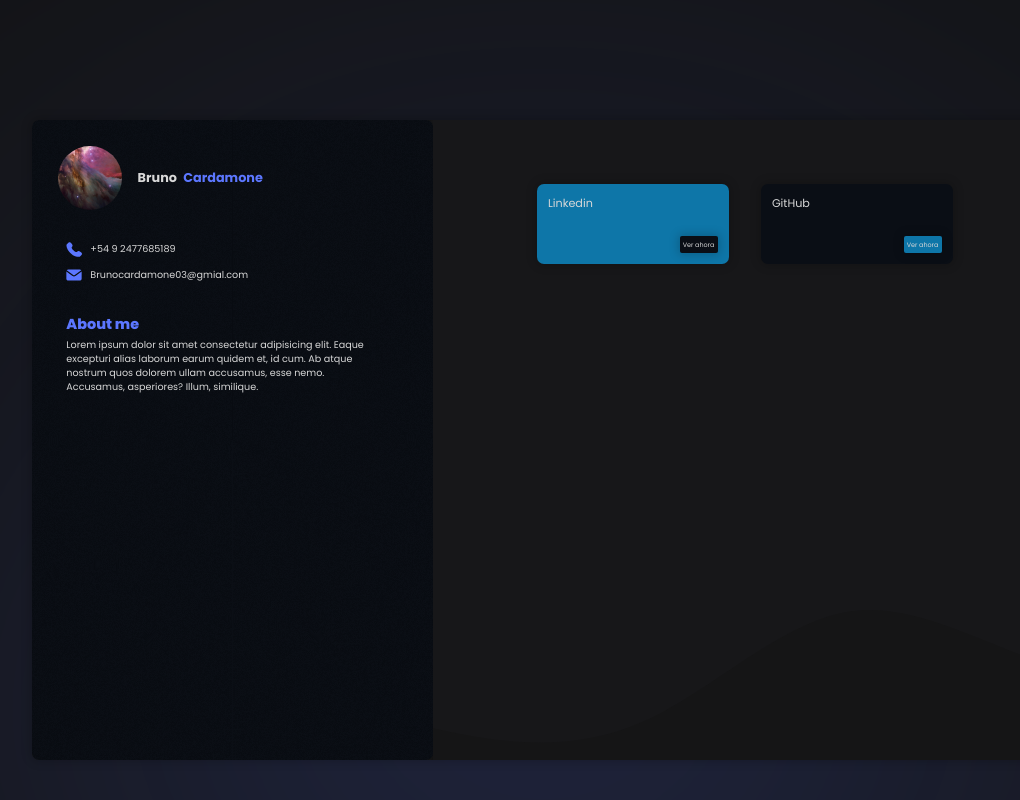
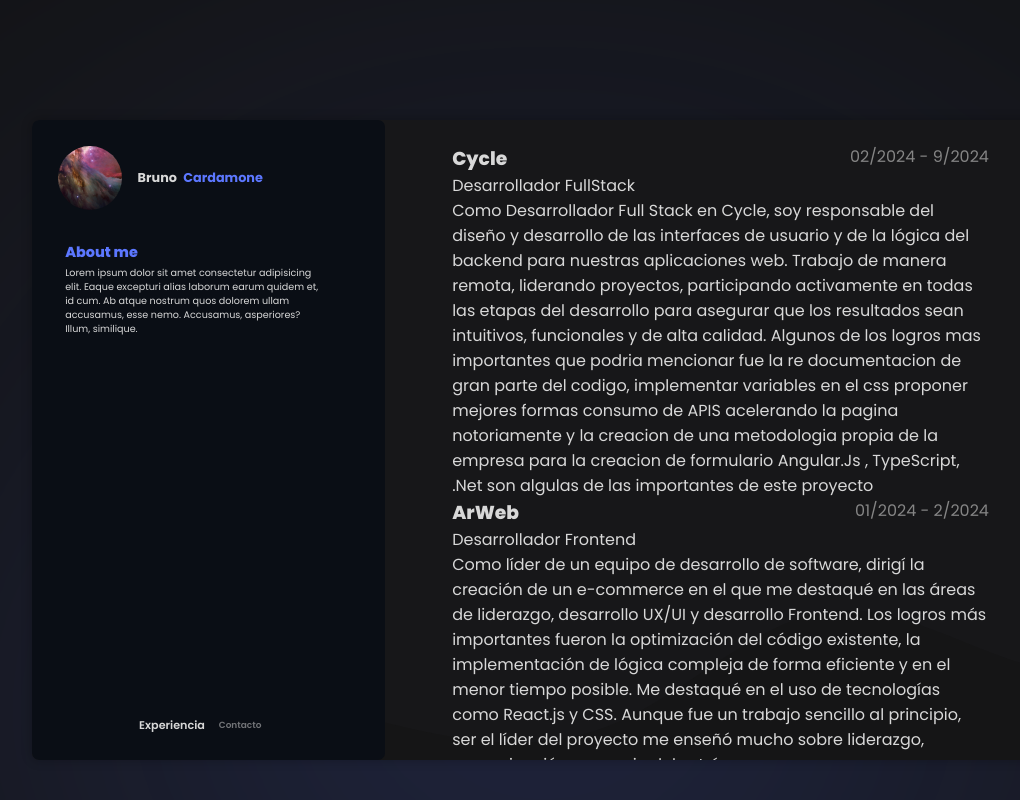
Before and after one commit to Brunocarda2005/Bruno, a React (Vite) app: page / in a window 1280 px wide. Shown: the part 2680-3480 px from the top of the page, without its empty margins (96-1116 px from the left). Built offline with nearby package versions, Linux system fonts and the light colour scheme.

Commit message:
feat: agregamos la seccion de experiencia y modificamos un poco la estructura, nuevas ideas para la seccion de experiencia estan siendo implementadas

```diff
--- a/src/components/contact/Contact.jsx
+++ b/src/components/contact/Contact.jsx
@@ -1,21 +1,35 @@
+"use strict";
 import "./contact.css";
+import { useState } from "react";
 import imgFooter from "../../static/svg/wave.svg";
-import CardContact from "./card/CardContact";
-import HeaderContact from "./header/Header";
+import CardContact from "./components/card/CardContact";
+import HeaderContact from "./components/header/Header";
+import { Content } from "./enum/content";
+import { Experiencia } from "./components/experiencia/Experiencia";
 
 export default function Contact() {
+  const [showContent, setShowContent] = useState(Content.EXPERIENCE);
+
   return (
     <main className="app__contact" id="contact">
       <div className="blob position-center">
         <span className="blob-span"></span>
       </div>
       <div className="app__contact__conten">
-        <HeaderContact />
+        <HeaderContact change={setShowContent} content={showContent} />
         <aside className="app__contact__conten__cards">
-          <section className="app__contact__conten__cards__content">
-            <CardContact name={"Linkedin"} />
-            <CardContact name={"GitHub"} />
-          </section>
+          {showContent === Content.CONTACT ? (
+            <section className="app__contact__conten__cards__content">
+              <CardContact name={"Linkedin"} />
+              <CardContact name={"GitHub"} />
+            </section>
+          ) : showContent === Content.EXPERIENCE ? (
+            <section className="app__contact__conten__cards__content">
+              <Experiencia />
+            </section>
+          ) : (
+            ""
+          )}
           <footer className="app__contact__conten__cards__footer">
             <img
               className="app__contact__conten__cards__footer__img"
--- /dev/null
+++ b/src/components/contact/components/experiencia/Experiencia.css
@@ -0,0 +1,15 @@
+.experiencia {
+    z-index: 5;
+}
+
+.experiencia__item__content__text__title {
+    display: flex;
+    justify-content: space-between;
+}
+
+.experiencia__item__content__text__title__empresa {
+    color: var(--color-principal);
+}
+.experiencia__item__content__text__title__tiempo {
+    color: var(--color-terciario);
+}
--- /dev/null
+++ b/src/components/contact/components/experiencia/Experiencia.jsx
@@ -0,0 +1,40 @@
+"use strict";
+import "./Experiencia.css";
+import { ExperienciasData } from "./Experiencias";
+
+export function Experiencia() {
+  const returnEmpresa = (indice) => {
+    const empresas = ["Cycle", "ArWeb"];
+    return empresas[indice];
+  };
+
+  return (
+    <main className="experiencia">
+      <section className="experiencia__content">
+        {ExperienciasData.map((Experiencia) => {
+          return (
+            <section
+              key={Experiencia.id}
+              className="experiencia__item__content"
+            >
+              <span className="experiencia__item__content__blob"></span>
+              <article className="experiencia__item__content__text">
+                <div className="experiencia__item__content__text__title">
+                  <h3 className="experiencia__item__content__text__title__empresa">
+                    {returnEmpresa(Experiencia.empresa)}
+                  </h3>
+                  <span className="experiencia__item__content__text__title__tiempo">
+                    {Experiencia.tiempo}
+                  </span>
+                </div>
+                <span>{Experiencia.cargo}</span>
+                <p>{Experiencia.descripcion}</p>
+              </article>
+            </section>
+          );
+        })}
+        <span className="experiencia__content__line"></span>
+      </section>
+    </main>
+  );
+}
--- /dev/null
+++ b/src/components/contact/components/experiencia/Experiencias.ts
@@ -0,0 +1,20 @@
+import { Experiencias } from "../../interface/Experiencias.interface";
+
+export const ExperienciasData: Experiencias[] = [
+  {
+    id: "1",
+    empresa: 0,
+    cargo: 'Desarrollador FullStack',
+    tiempo: "02/2024 - 9/2024",
+    descripcion:
+      " Como Desarrollador Full Stack en Cycle, soy responsable del diseño y desarrollo de las interfaces de usuario y de la lógica del backend para nuestras aplicaciones web. Trabajo de manera remota, liderando proyectos, participando activamente en todas las etapas del desarrollo para asegurar que los resultados sean intuitivos, funcionales y de alta calidad. Algunos de los logros mas importantes que podria mencionar fue la re documentacion de gran parte del codigo, implementar variables en el css proponer mejores formas consumo de APIS acelerando la pagina notoriamente y la creacion de una metodologia propia de la empresa para la creacion de formulario Angular.Js , TypeScript, .Net son algulas de las importantes de este proyecto",
+  },
+  {
+    id: "0",
+    empresa: 1,
+    cargo: 'Desarrollador Frontend',
+    tiempo: "01/2024 - 2/2024",
+    descripcion:
+      " Como líder de un equipo de desarrollo de software, dirigí la creación de un e-commerce en el que me destaqué en las áreas de liderazgo, desarrollo UX/UI y desarrollo Frontend. Los logros más importantes fueron la optimización del código existente, la implementación de lógica compleja de forma eficiente y en el menor tiempo posible. Me destaqué en el uso de tecnologías como React.js y CSS. Aunque fue un trabajo sencillo al principio, ser el líder del proyecto me enseñó mucho sobre liderazgo, comunicación y manejo del estrés.",
+  },
+];
--- /dev/null
+++ b/src/components/contact/components/header/Header.jsx
@@ -0,0 +1,60 @@
+"use strict";
+import imgLogo from "../../../../static/fotos/fondoLinkedin.jpg";
+import { Content } from "../../enum/content";
+
+export default function HeaderContact(params) {
+  const { change, content } = params;
+
+  return (
+    <aside className="app__contact__conten__about">
+      <section className="app__contact__conten__about__profile">
+        <picture className="app__contact__conten__about__profile__img">
+          <img
+            className="app__contact__conten__about__profile__img"
+            src={imgLogo}
+            alt=""
+          />
+        </picture>
+        <div className="app__contact__conten__about__profile__title">
+          <span id="name">Bruno</span>
+          <span id="lastName">Cardamone</span>
+        </div>
+      </section>
+      <section className="app__contact__conten__about__aboutText">
+        <h5 className="app__contact__conten__about__aboutText__title">
+          About me
+        </h5>
+        <article className="app__contact__conten__about__aboutText__text">
+          <p>
+            Lorem ipsum dolor sit amet consectetur adipisicing elit. Eaque
+            excepturi alias laborum earum quidem et, id cum. Ab atque nostrum
+            quos dolorem ullam accusamus, esse nemo. Accusamus, asperiores?
+            Illum, similique.
+          </p>
+        </article>
+      </section>
+      <section className="app__contact__conten__about__change">
+        <div className="app__contact__conten__about__change__content">
+          <article className="app__contact__conten__about__change__content__links">
+            <div
+              className={`app__contact__conten__about__change__content__links__link contacto show-${
+                content === Content.CONTACT
+              }`}
+              onClick={() => change(Content.CONTACT)}
+            >
+              Contacto
+            </div>
+            <div
+              className={`app__contact__conten__about__change__content__links__link experiencia show-${
+                content === Content.EXPERIENCE
+              }`}
+              onClick={() => change(Content.EXPERIENCE)}
+            >
+              Experiencia
+            </div>
+          </article>
+        </div>
+      </section>
+    </aside>
+  );
+}
--- a/src/components/contact/contact.css
+++ b/src/components/contact/contact.css
@@ -39,21 +39,6 @@
   position: relative;
 }
 
-.zindexHide {
-  z-index: 6;
-}
-
-.app__contact__conten__about::after {
-  content: "";
-  width: 100%;
-  height: 100%;
-  position: absolute;
-  top: 0;
-  background: repeating-conic-gradient(
-    #1a1a1a11 0.00000045%,
-    #00000030 0.0005%
-  );
-}
 
 .app__contact__conten__about__profile {
   width: 100%;
@@ -109,6 +94,61 @@
   }
 }
 
+.app__contact__conten__about__change {
+  width: 100%;
+  height: 100%;
+  display: flex;
+  justify-content: center;
+  align-items: end;
+}
+
+.app__contact__conten__about__change__content {
+  width: 100%;
+  display: flex;
+  justify-content: center;
+  color: var(--color-principal);
+}
+
+.app__contact__conten__about__change__content__links {
+  font-size: 0.7em;
+  font-weight: 600;
+  display: flex;
+  justify-content: space-between;
+  align-items: center;
+  gap: 1rem;
+}
+
+.app__contact__conten__about__change__content__links__link {
+  cursor: pointer;
+  transition: transform .4s ease-in-out;
+}
+
+.show-false {
+  font-size: 0.8em;
+  opacity: 0.5;
+}
+
+.show-true {
+  font-size: 1em;
+  opacity: 1;
+}
+
+.contacto.show-false {
+  transform: translateX(170%);
+}
+
+.contacto.show-true {
+  transform: translateX(0);
+}
+
+.experiencia.show-false {
+  transform: translateX(0%);
+}
+
+.experiencia.show-true {
+  transform: translateX(-100%);
+}
+
 .app__contact__conten__cards {
   width: 100%;
   height: 100%;
@@ -118,7 +158,7 @@
 }
 
 .app__contact__conten__cards__content {
-  width: 70%;
+  width: 90%;
   height: 100%;
   min-height: 15rem;
   display: flex;
@@ -232,8 +272,9 @@
     width: 50%;
   }
   .app__contact__conten__cards {
-    width: 80%;
-    align-items: center;
+    width: 100%;
+    align-items: start;
+    padding-top: 1.5rem;
   }
   .app__contact__conten__cards__content {
     width: 80%;
--- /dev/null
+++ b/src/components/contact/enum/content.ts
@@ -0,0 +1,4 @@
+export enum Content {
+  CONTACT = 1,
+  EXPERIENCE = 0,
+}
--- a/src/components/contact/header/Header.jsx
+++ /dev/null
@@ -1,46 +0,0 @@
-import imgLogo from "../../../static/fotos/fondoLinkedin.jpg";
-import imgPhone from "../../../static/svg/phonesvg.svg";
-import imgMail from "../../../static/svg/Mailsvg.svg";
-
-export default function HeaderContact() {
-  return (
-    <aside className="app__contact__conten__about">
-      <section className="app__contact__conten__about__profile zindexHide">
-        <picture className="app__contact__conten__about__profile__img">
-          <img
-            className="app__contact__conten__about__profile__img"
-            src={imgLogo}
-            alt=""
-          />
-        </picture>
-        <div className="app__contact__conten__about__profile__title">
-          <span id="name">Bruno</span>
-          <span id="lastName">Cardamone</span>
-        </div>
-      </section>
-      <section className="app__contact__conten__about__contact zindexHide">
-        <aside className="app__contact__conten__about__contact__info phone">
-          <img src={imgPhone} alt="" />
-          <span>+54 9 2477685189</span>
-        </aside>
-        <aside className="app__contact__conten__about__contact__info mail">
-          <img src={imgMail} alt="" />
-          <span>Brunocardamone03@gmial.com</span>
-        </aside>
-      </section>
-      <section className="app__contact__conten__about__aboutText zindexHide">
-        <h5 className="app__contact__conten__about__aboutText__title">
-          About me
-        </h5>
-        <article className="app__contact__conten__about__aboutText__text">
-          <p>
-            Lorem ipsum dolor sit amet consectetur adipisicing elit. Eaque
-            excepturi alias laborum earum quidem et, id cum. Ab atque nostrum
-            quos dolorem ullam accusamus, esse nemo. Accusamus, asperiores?
-            Illum, similique.
-          </p>
-        </article>
-      </section>
-    </aside>
-  );
-}
```
Also changed, not shown: src/components/contact/interface/Experiencias.interface.ts (added, +7 -0 lines), src/components/contact/components/card/CardContact.jsx (renamed from src/components/contact/card/CardContact.jsx), src/components/contact/components/contact/Contact.css (added), src/components/contact/components/contact/Contact.jsx (added).
